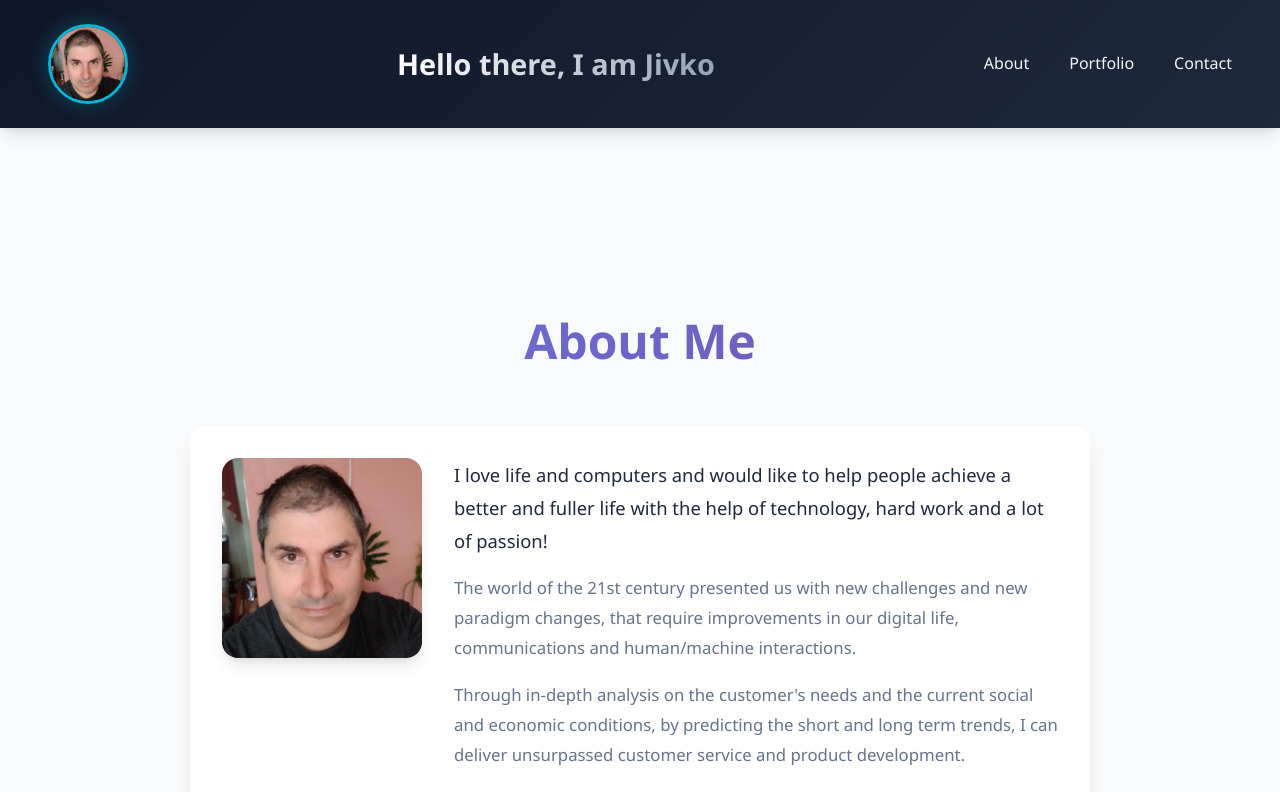
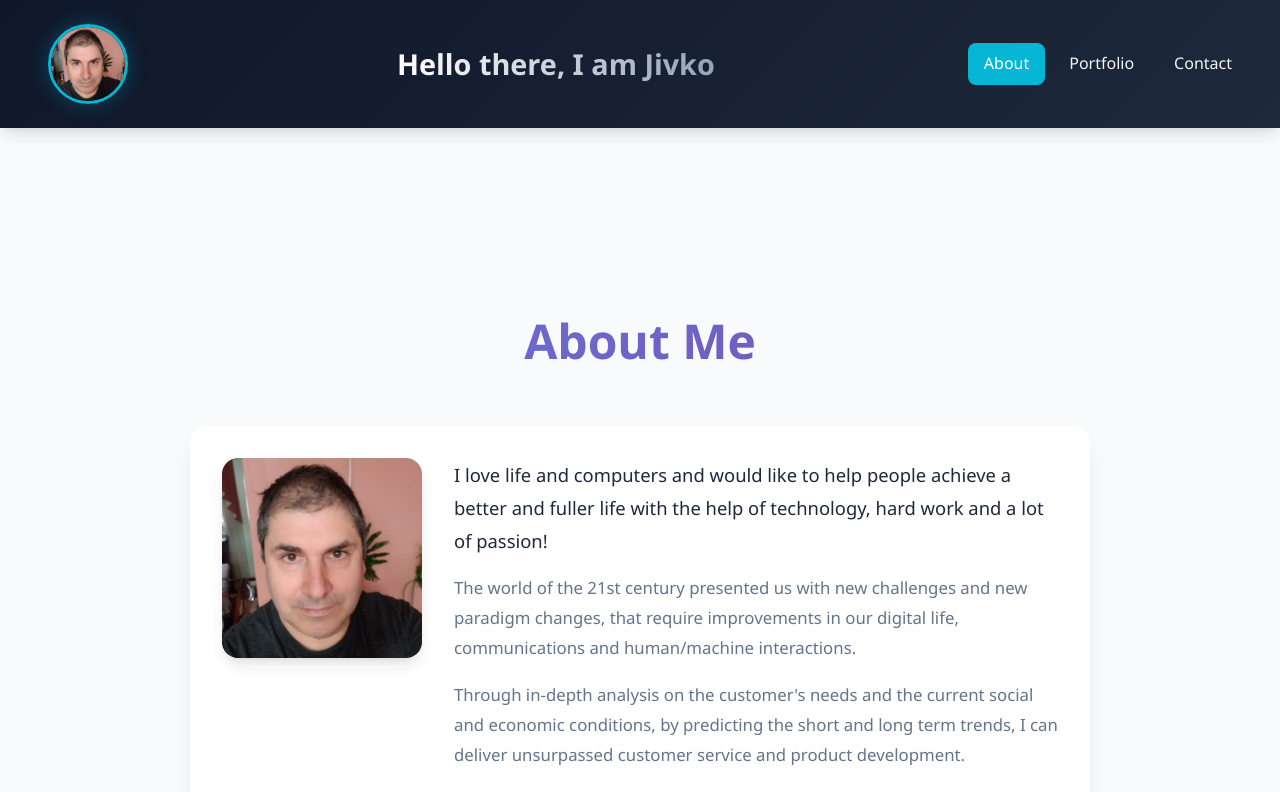
Before and after one commit to zhim57/react-portfolio, a React (Create React App) app: page / in a window 1280 px wide. Shown: the top 792 px of the page. Built offline with nearby package versions, Linux system fonts and the light colour scheme.

Commit message:
Add active nav link highlighting
- Changed from Link to NavLink for automatic active state
- Added cyan background for active nav link
- Active link stays highlighted on hover with different color

```diff
--- a/src/components/Navbar.js
+++ b/src/components/Navbar.js
@@ -1,6 +1,6 @@
 import React from 'react';
 import Avatar from'./Avatar';
-import { Link } from 'react-router-dom';
+import { NavLink } from 'react-router-dom';
 import './card.css'
 
 
@@ -16,13 +16,19 @@ function Navbar() {
                 <nav aria-label="Main navigation">
                     <ul className="links-nav">
                         <li className="nav-item">
-                            <Link className="nav-link links-nav" to="/">About</Link>
+                            <NavLink exact className="nav-link" activeClassName="nav-link-active" to="/">
+                                About
+                            </NavLink>
                         </li>
                         <li className="nav-item">
-                            <Link className="nav-link links-nav" to="/portfolio">Portfolio</Link>
+                            <NavLink className="nav-link" activeClassName="nav-link-active" to="/portfolio">
+                                Portfolio
+                            </NavLink>
                         </li>
                         <li className="nav-item">
-                            <Link className="nav-link links-nav" to="/contact">Contact</Link>
+                            <NavLink className="nav-link" activeClassName="nav-link-active" to="/contact">
+                                Contact
+                            </NavLink>
                         </li>
                     </ul>
                 </nav>
--- a/src/components/card.css
+++ b/src/components/card.css
@@ -165,6 +165,16 @@ a:hover {
     background: rgba(255, 255, 255, 0.1);
     color: var(--accent-color);
     transform: translateY(-2px);
+}
+
+.links-nav .nav-link-active {
+    background: var(--accent-color);
+    color: white;
+}
+
+.links-nav .nav-link-active:hover {
+    background: var(--primary-color);
+    color: white;
 }
 
 /* ===========================================
```
